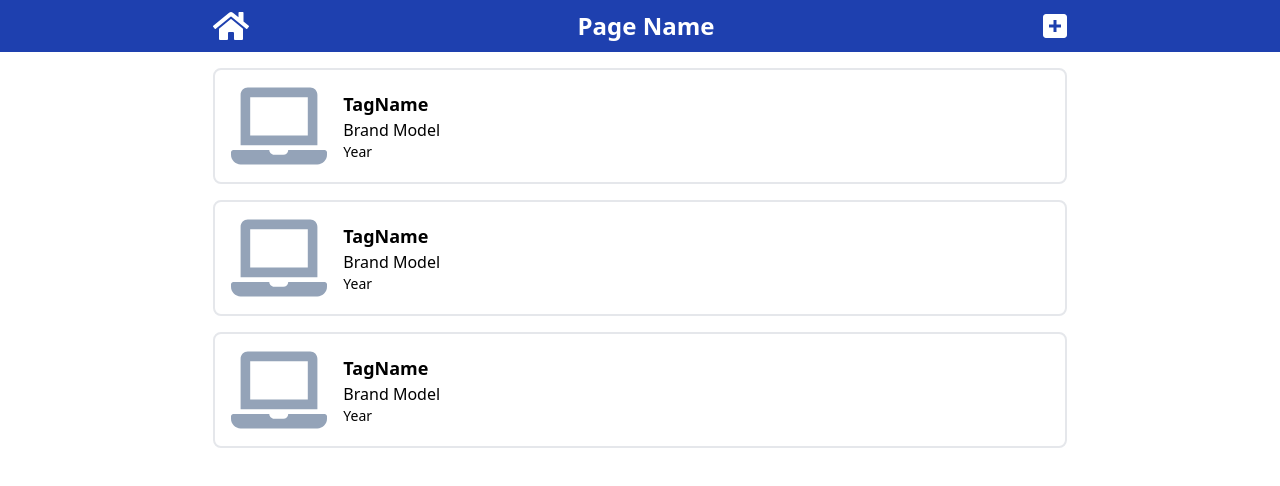
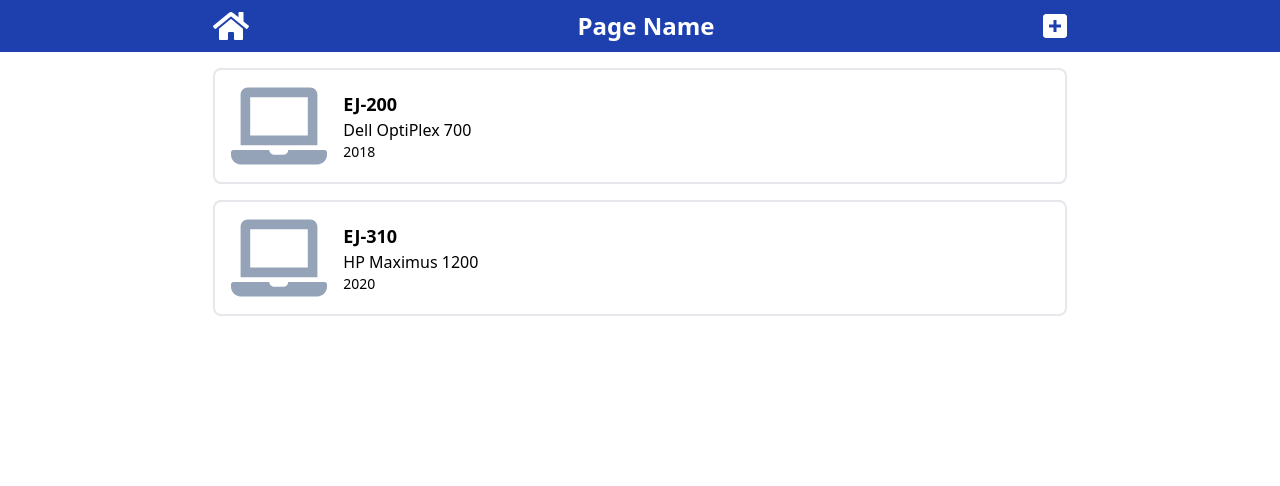
Before and after one commit to erixoalexandros/asset-management-app, a React (Vite) app: page /assets in a window 1280 px wide. Shown: the top 486 px of the page. Built offline with nearby package versions, Linux system fonts and the light colour scheme; data requests are answered from the project's data file.

Commit message:
Add Asset Context

```diff
--- a/src/App.jsx
+++ b/src/App.jsx
@@ -1,19 +1,20 @@
-import { BrowserRouter, Routes, Route } from "react-router-dom";
+import { Routes, Route } from "react-router-dom";
 import Home from "./pages/Home";
 import AssetsList from "./pages/AssetsList";
 import Asset from "./pages/Asset";
 import Header from "./components/Header";
+import { useEffect } from "react";
 
 function App() {
   return (
-    <BrowserRouter>
-      <Header  />
+    <>
+      <Header />
       <Routes>
         <Route exact path="/" element={<Home />} />
         <Route path="/assets" element={<AssetsList />} />
         <Route path="/assets/:id" element={<Asset />} />
       </Routes>
-    </BrowserRouter>
+    </>
   );
 }
 
--- /dev/null
+++ b/src/components/AssetCard.jsx
@@ -0,0 +1,17 @@
+import Card from "./shared/Card";
+import { FaLaptop } from "react-icons/fa";
+
+function AssetCard({ tagName, manufacturer, model, year }) {
+  return (
+    <Card>
+      <FaLaptop className="text-8xl text-slate-400" />
+      <div className="flex flex-col justify-center">
+        <h3 className="text-lg font-semibold">{tagName}</h3>
+        <h4>{`${manufacturer} ${model}`}</h4>
+        <h5 className="text-sm">{year}</h5>
+      </div>
+    </Card>
+  );
+}
+
+export default AssetCard;
--- a/src/components/Header.jsx
+++ b/src/components/Header.jsx
@@ -6,7 +6,9 @@
   return (
     <header className="bg-blue-800 text-white">
       <div className="xl:1/3 mx-auto flex w-4/5 items-center justify-between py-2 sm:w-2/3 lg:w-2/3">
-        <FaHome className="cursor-pointer text-4xl" />
+        <Link to={"/"}>
+          <FaHome className="cursor-pointer text-4xl" />
+        </Link>
         <h2 className="text-2xl font-semibold">Page Name</h2>
         <Link to={"/assets:id"}>
           <SiAddthis className="text-2xl" />
--- a/src/components/shared/ButtonIcon.jsx
+++ /dev/null
@@ -1,5 +0,0 @@
-function ButtonIcon() {
-  return <div>ButtonIcon</div>;
-}
-
-export default ButtonIcon;
--- a/src/components/shared/Card.jsx
+++ b/src/components/shared/Card.jsx
@@ -1,14 +1,7 @@
-import { FaLaptop } from "react-icons/fa";
-
-function Card() {
+function Card({ children }) {
   return (
     <div className="h-30 xl:1/3 mx-auto flex w-4/5 cursor-pointer flex-row space-x-4 rounded-lg border-2 px-4 py-2 hover:bg-slate-100 active:bg-blue-100 sm:w-2/3 lg:w-2/3">
-      <FaLaptop className="text-8xl text-slate-400" />
-      <div className="flex flex-col justify-center">
-        <h3 className="text-lg font-semibold">TagName</h3>
-        <h4>Brand Model</h4>
-        <h5 className="text-sm">Year</h5>
-      </div>
+      {children}
     </div>
   );
 }
--- /dev/null
+++ b/src/context/AssetContext.jsx
@@ -0,0 +1,26 @@
+import { createContext, useState, useEffect } from "react";
+
+const AssetContext = createContext();
+
+export const AssetProvider = ({ children }) => {
+  const [assets, setAssets] = useState([]);
+
+  useEffect(() => {
+    const fetchAssets = async () => {
+      const response = await fetch("http://127.0.0.1:5000/assets");
+      const data = await response.json();
+
+      setAssets(() => {
+        return [...data];
+      });
+    };
+
+    fetchAssets();
+  }, []);
+
+  return (
+    <AssetContext.Provider value={assets}>{children}</AssetContext.Provider>
+  );
+};
+
+export default AssetContext;
--- a/src/main.jsx
+++ b/src/main.jsx
@@ -1,10 +1,16 @@
-import React from 'react'
-import ReactDOM from 'react-dom/client'
-import App from './App'
-import './index.css'
+import React from "react";
+import ReactDOM from "react-dom/client";
+import { BrowserRouter } from "react-router-dom";
+import { AssetProvider } from "./context/AssetContext";
+import App from "./App";
+import "./index.css";
 
-ReactDOM.createRoot(document.getElementById('root')).render(
+ReactDOM.createRoot(document.getElementById("root")).render(
   <React.StrictMode>
-    <App />
+    <AssetProvider>
+      <BrowserRouter>
+        <App />
+      </BrowserRouter>
+    </AssetProvider>
   </React.StrictMode>
-)
+);
--- a/src/pages/AssetsList.jsx
+++ b/src/pages/AssetsList.jsx
@@ -1,11 +1,23 @@
-import Card from "../components/shared/Card";
+import AssetCard from "../components/AssetCard";
+import { useContext } from "react";
+import AssetContext from "../context/AssetContext";
 
 function AssetsList() {
+  const assets = useContext(AssetContext);
+
   return (
     <div className="mt-4 space-y-4">
-      <Card></Card>
-      <Card></Card>
-      <Card></Card>
+      {assets.map((asset, index) => {
+        return (
+          <AssetCard
+            key={asset.id}
+            tagName={asset.tagName}
+            manufacturer={asset.manufacturer}
+            model={asset.model}
+            year={asset.year}
+          />
+        );
+      })}
     </div>
   );
 }
```
